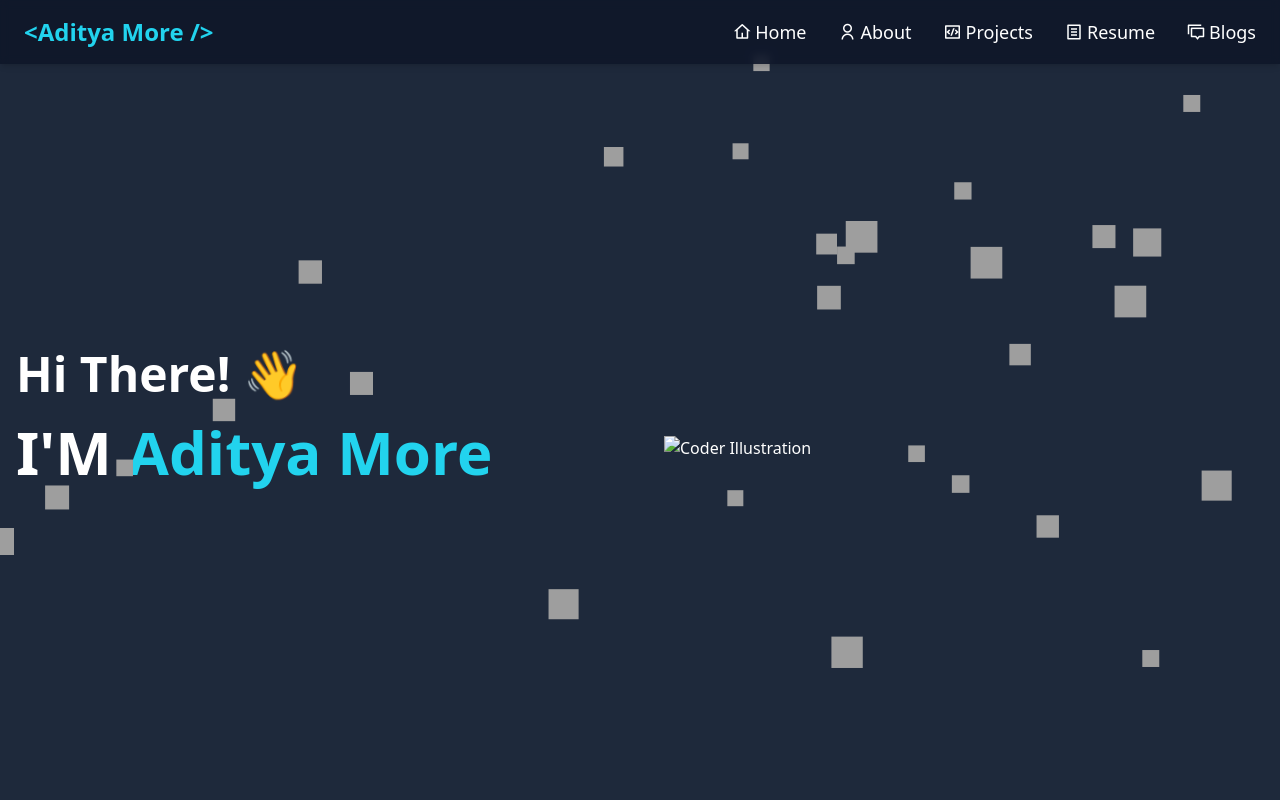
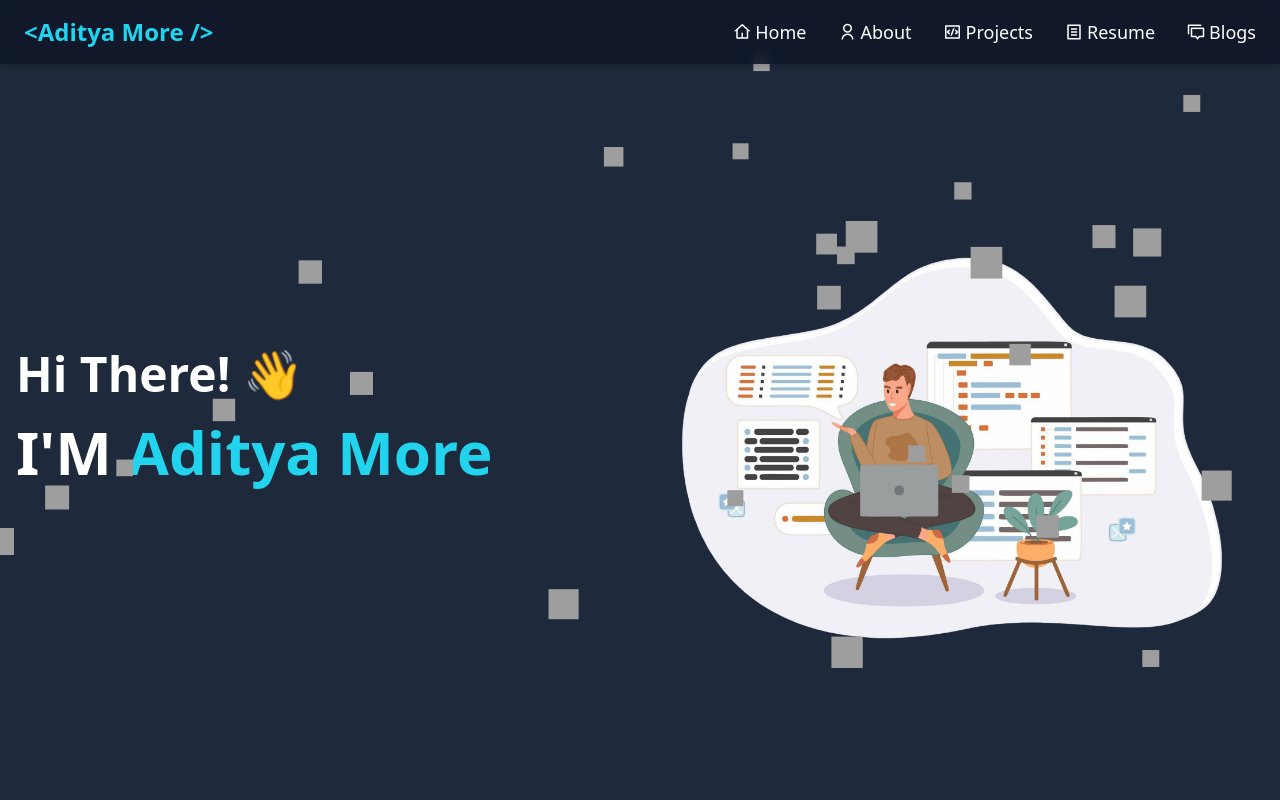
Before and after one commit to adityamore3/My-Portfolio, a plain HTML site: page index.html in a window 1280 px wide. Shown: the top 800 px of the page. Drawn offline with nearby package versions, Linux system fonts and the light colour scheme; files that its build step writes are made by us from their sources; grey boxes are pictures that could not be loaded; files whose address does not match are found by name.

Commit message:
Update index.html

```diff
--- a/index.html
+++ b/index.html
@@ -43,7 +43,7 @@
           </h3>
         </div>
         <div class="w-full lg:w-1/2 mb-10 lg:mb-0 flex justify-center">
-         <img src="assets/images/programmer-working-web-development-code-engineer-programming-python-php-java-script-computer.png" alt="Coder Illustration" class="w-full max-w-xl"/>
+         <img src="programmer-working-web-development-code-engineer-programming-python-php-java-script-computer.png" alt="Coder Illustration" class="w-full max-w-xl"/>
         </div>
       </div>
     </section>
```
